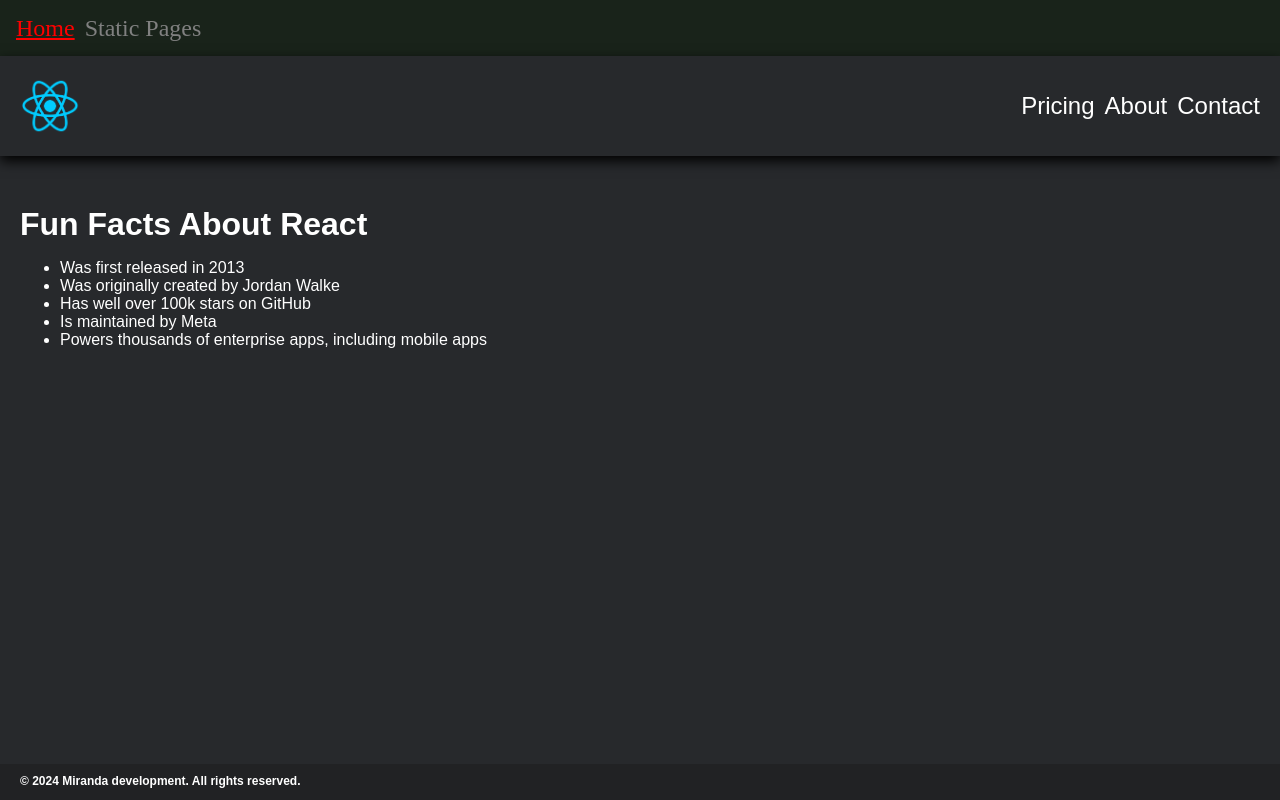
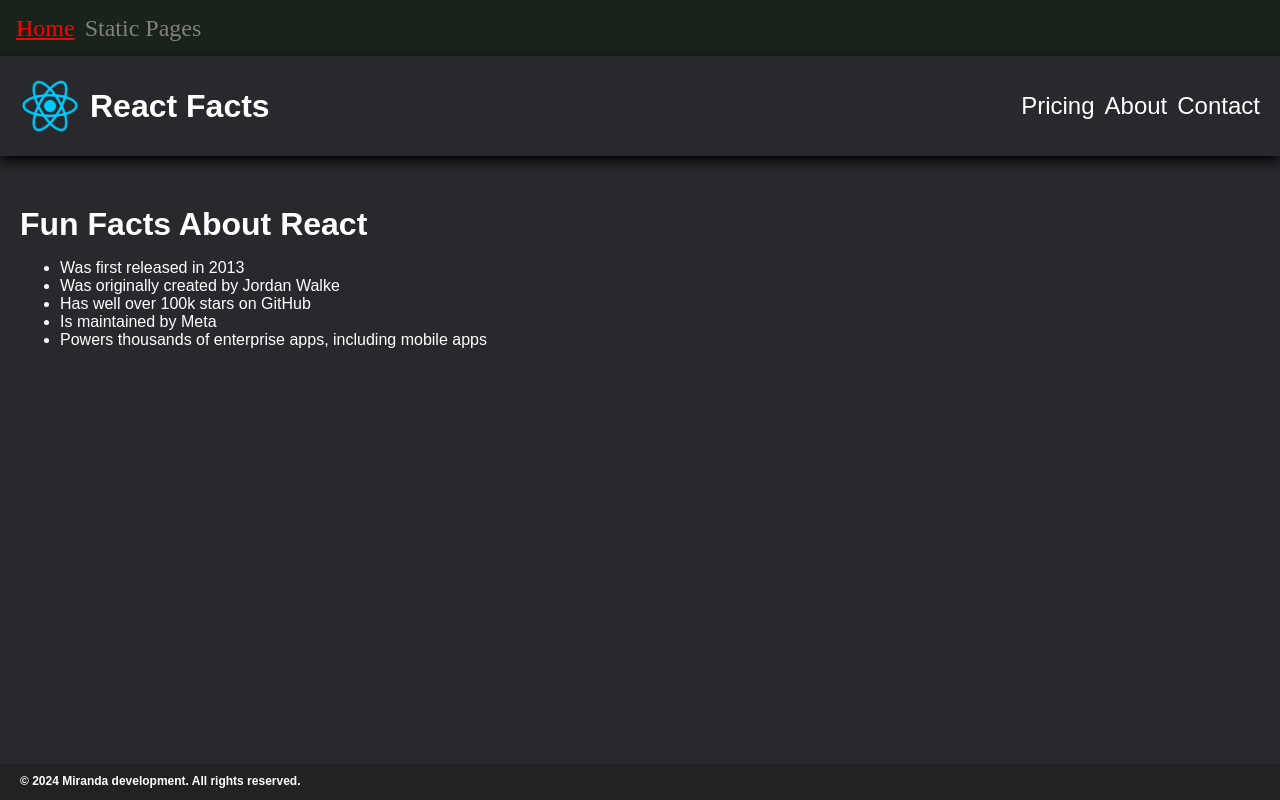
Before and after one commit to CMBVT2023/scrimba-learn-react-course, a React (Vite) app: page /staticPages in a window 1280 px wide. Built offline with nearby package versions, Linux system fonts and the light colour scheme.

Commit message:
Added a title to the header component

```diff
--- a/src/StaticPagesProject/Header.jsx
+++ b/src/StaticPagesProject/Header.jsx
@@ -3,7 +3,10 @@
 
     return (
         <header className={styles.headerContainer}>
-            <img className={styles.reactImage} src={reactImage} alt='React Logo' />
+            <div className={styles.infoContainer}>
+                <img className={styles.reactImage} src={reactImage} alt='React Logo' />
+                <h1>React Facts</h1>
+            </div>
             <nav className={styles.navBar}>
                 <ul className={styles.navList}>
                     <li>Pricing</li>
--- a/src/StaticPagesProject/StaticPagesStyles.module.css
+++ b/src/StaticPagesProject/StaticPagesStyles.module.css
@@ -14,6 +14,12 @@
     padding: 20px;
     box-shadow: 0px 5px 12px#000000;
     color: #FFFFFF
+}
+
+.infoContainer {
+    display: flex;
+    gap: 10px;
+    align-items: center;
 }
 
 .navList {
```
